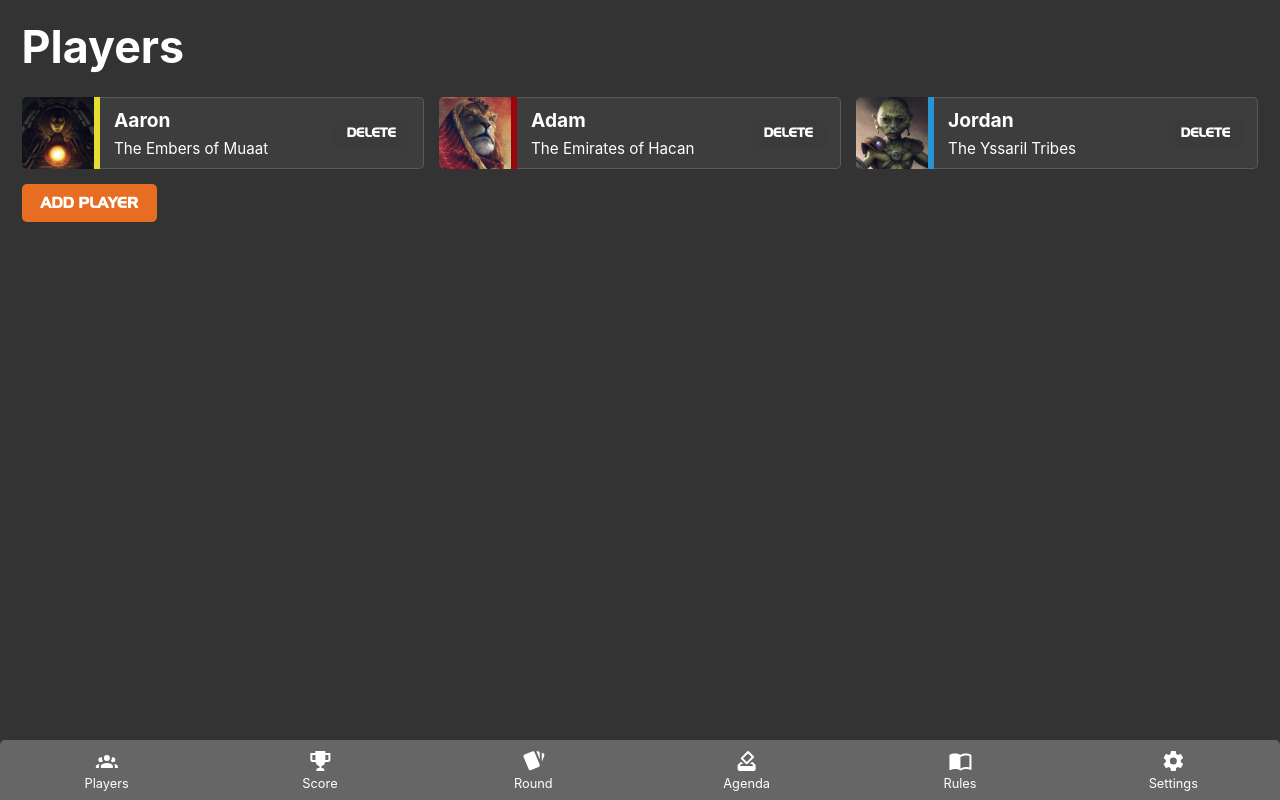
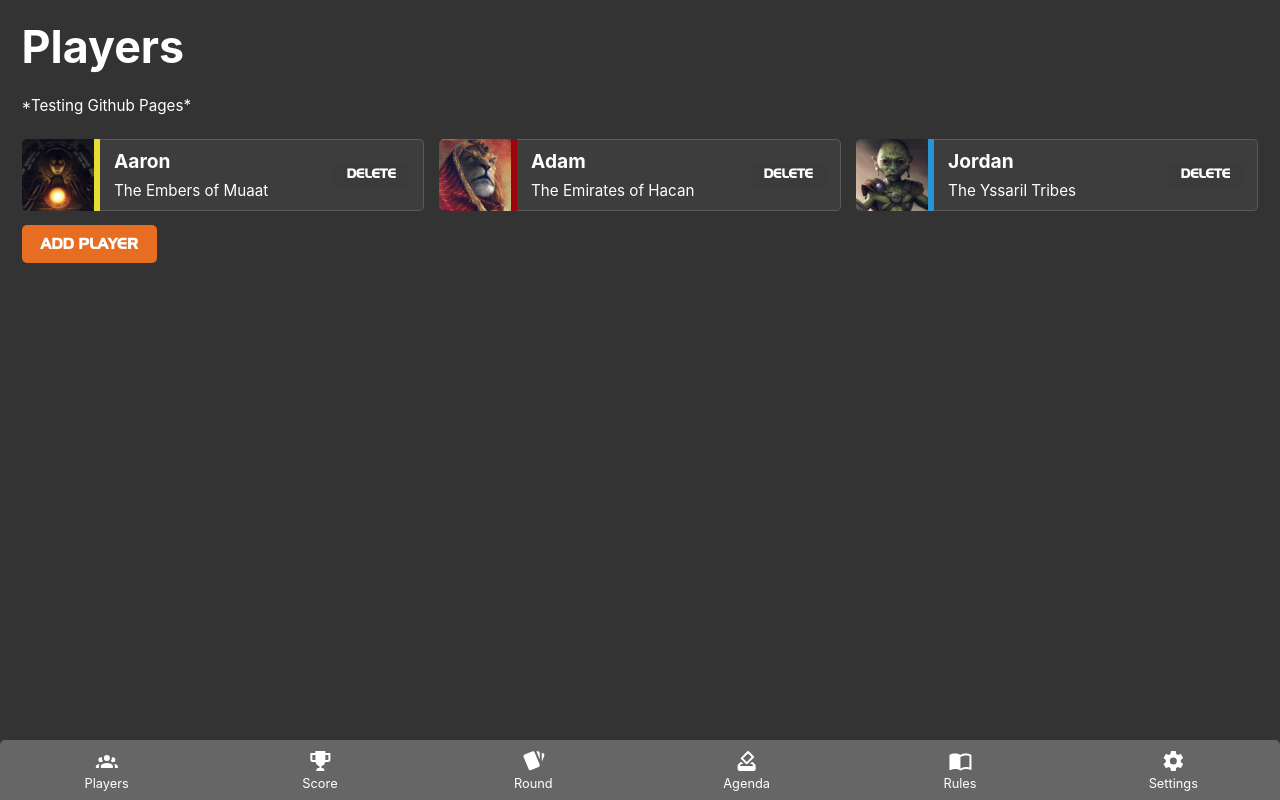
Before and after one commit to jaredsmith07/ti4.app, a React (Create React App) app: page / in a window 1280 px wide. Built offline with nearby package versions, Linux system fonts and the light colour scheme.

Commit message:
testing github pages

```diff
--- a/src/components/App/App.js
+++ b/src/components/App/App.js
@@ -336,6 +336,7 @@ class App extends Component {
                     <div className="view view__players">
                         {/* <ScoreContainer /> */}
                         <h1>Players</h1>
+                        <p>*Testing Github Pages*</p>
                         <PlayerContainer
                             players={this.state.players}
                             races={this.state.races}
```
